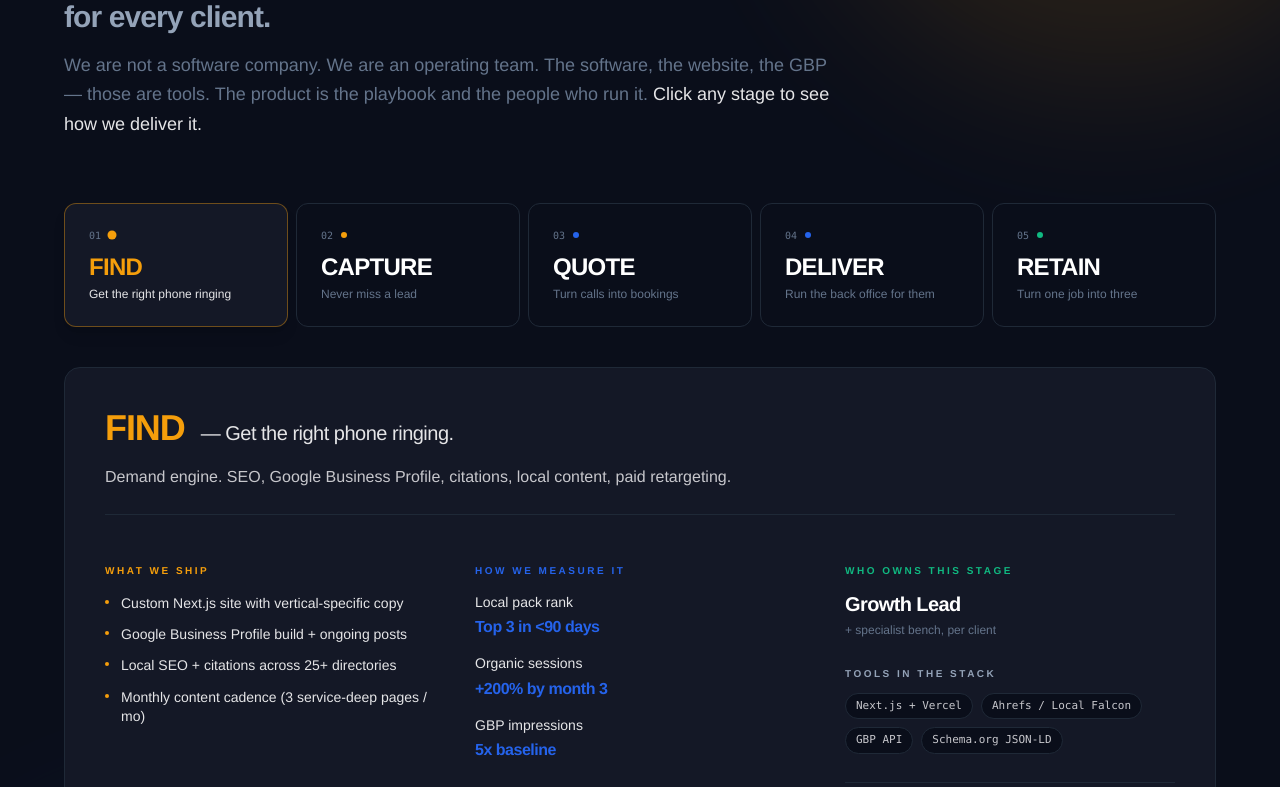
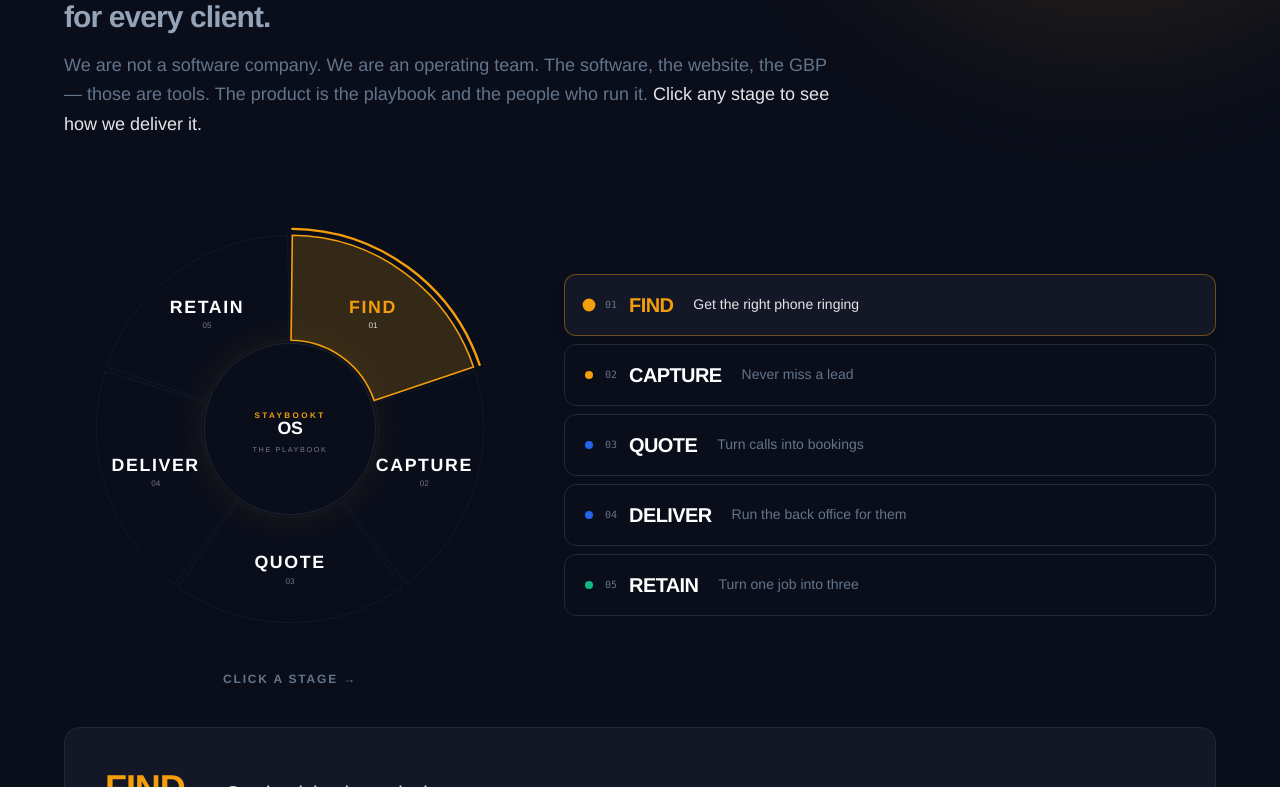
Before and after one commit to staybookt/staybookt-investor, a Next.js app: page / in a window 1280 px wide. Shown: the part 3213-4000 px from the top of the page. Built offline with nearby package versions, Linux system fonts and the light colour scheme.

Commit message:
Add files via upload

```diff
--- a/components/OperatingSystem.tsx
+++ b/components/OperatingSystem.tsx
@@ -133,6 +133,257 @@ const STAGES: Stage[] = [
   },
 ];
 
+
+/* === The interactive flywheel — circular SVG nav =========== */
+function Flywheel({
+  stages,
+  activeId,
+  onSelect,
+}: {
+  stages: Stage[];
+  activeId: string;
+  onSelect: (id: string) => void;
+}) {
+  // Geometry
+  const size = 560; // viewBox size
+  const cx = size / 2;
+  const cy = size / 2;
+  const rInner = 110; // inner hub radius
+  const rOuter = 240; // outer ring radius
+  const gap = 0.012; // gap between segments in radians
+
+  const segAngle = (Math.PI * 2) / stages.length;
+
+  // Build SVG path for a donut segment
+  const segmentPath = (startAngle: number, endAngle: number) => {
+    const s = startAngle + gap;
+    const e = endAngle - gap;
+    const x1 = cx + rOuter * Math.cos(s);
+    const y1 = cy + rOuter * Math.sin(s);
+    const x2 = cx + rOuter * Math.cos(e);
+    const y2 = cy + rOuter * Math.sin(e);
+    const x3 = cx + rInner * Math.cos(e);
+    const y3 = cy + rInner * Math.sin(e);
+    const x4 = cx + rInner * Math.cos(s);
+    const y4 = cy + rInner * Math.sin(s);
+    const largeArc = e - s > Math.PI ? 1 : 0;
+    return `M ${x1} ${y1} A ${rOuter} ${rOuter} 0 ${largeArc} 1 ${x2} ${y2} L ${x3} ${y3} A ${rInner} ${rInner} 0 ${largeArc} 0 ${x4} ${y4} Z`;
+  };
+
+  // Label position (mid-radius)
+  const labelPos = (i: number) => {
+    const midAngle = -Math.PI / 2 + segAngle * i + segAngle / 2;
+    const rMid = (rInner + rOuter) / 2;
+    return {
+      x: cx + rMid * Math.cos(midAngle),
+      y: cy + rMid * Math.sin(midAngle),
+      angle: midAngle,
+    };
+  };
+
+  return (
+    <div className="grid lg:grid-cols-12 gap-8 lg:gap-12 items-center mb-10">
+      {/* Wheel — left 5 cols */}
+      <div className="lg:col-span-5">
+        <div className="relative w-full max-w-[480px] mx-auto">
+          {/* Slow rotating decorative ring (purely cosmetic) */}
+          <motion.div
+            className="absolute inset-0 pointer-events-none"
+            animate={{ rotate: 360 }}
+            transition={{ duration: 90, repeat: Infinity, ease: 'linear' }}
+            style={{ originX: '50%', originY: '50%' }}
+          >
+            <svg viewBox={`0 0 ${size} ${size}`} className="w-full h-full">
+              <circle
+                cx={cx}
+                cy={cy}
+                r={rOuter + 14}
+                fill="none"
+                stroke="var(--divider)"
+                strokeWidth="1"
+                strokeDasharray="2 8"
+                opacity="0.5"
+              />
+            </svg>
+          </motion.div>
+
+          {/* Static interactive wheel */}
+          <svg viewBox={`0 0 ${size} ${size}`} className="w-full h-full relative">
+            {/* Outer rotation arrow hint */}
+            <defs>
+              <radialGradient id="hubGlow" cx="50%" cy="50%" r="50%">
+                <stop offset="0%" stopColor="rgba(245, 158, 11, 0.15)" />
+                <stop offset="100%" stopColor="rgba(245, 158, 11, 0)" />
+              </radialGradient>
+            </defs>
+
+            {/* Hub glow */}
+            <circle cx={cx} cy={cy} r={rInner + 30} fill="url(#hubGlow)" />
+
+            {/* Segments */}
+            {stages.map((s, i) => {
+              const startAngle = -Math.PI / 2 + segAngle * i;
+              const endAngle = -Math.PI / 2 + segAngle * (i + 1);
+              const isActive = s.id === activeId;
+              return (
+                <g key={s.id}>
+                  <motion.path
+                    d={segmentPath(startAngle, endAngle)}
+                    fill={isActive ? s.color : 'rgba(255,255,255,0.04)'}
+                    stroke={isActive ? s.color : 'var(--divider)'}
+                    strokeWidth={isActive ? 2 : 1}
+                    style={{ cursor: 'pointer' }}
+                    onClick={() => onSelect(s.id)}
+                    initial={false}
+                    animate={{
+                      fillOpacity: isActive ? 0.18 : 0.04,
+                      strokeOpacity: isActive ? 1 : 0.5,
+                    }}
+                    whileHover={{ fillOpacity: 0.12 }}
+                    transition={{ duration: 0.25 }}
+                  />
+                  {/* Label */}
+                  {(() => {
+                    const lp = labelPos(i);
+                    return (
+                      <g
+                        style={{ cursor: 'pointer', pointerEvents: 'none' }}
+                        transform={`translate(${lp.x}, ${lp.y})`}
+                      >
+                        <text
+                          textAnchor="middle"
+                          dominantBaseline="middle"
+                          dy="-8"
+                          fill={isActive ? s.color : 'white'}
+                          fontFamily="'Helvetica Neue', Helvetica, Arial, sans-serif"
+                          fontWeight="700"
+                          fontSize="22"
+                          letterSpacing="2"
+                        >
+                          {s.name}
+                        </text>
+                        <text
+                          textAnchor="middle"
+                          dominantBaseline="middle"
+                          dy="14"
+                          fill={isActive ? 'rgba(255,255,255,0.85)' : 'rgba(199,199,204,0.55)'}
+                          fontFamily="'Helvetica Neue', Helvetica, Arial, sans-serif"
+                          fontWeight="500"
+                          fontSize="10"
+                        >
+                          {`0${i + 1}`}
+                        </text>
+                      </g>
+                    );
+                  })()}
+                </g>
+              );
+            })}
+
+            {/* Center hub */}
+            <circle cx={cx} cy={cy} r={rInner - 4} fill="#0A0E1A" stroke="var(--divider)" strokeWidth="1" />
+            <text
+              x={cx}
+              y={cy - 14}
+              textAnchor="middle"
+              fill="rgba(245, 158, 11, 1)"
+              fontFamily="'Helvetica Neue', Helvetica, Arial, sans-serif"
+              fontSize="10"
+              fontWeight="700"
+              letterSpacing="3"
+            >
+              STAYBOOKT
+            </text>
+            <text
+              x={cx}
+              y={cy + 6}
+              textAnchor="middle"
+              fill="white"
+              fontFamily="'Helvetica Neue', Helvetica, Arial, sans-serif"
+              fontSize="22"
+              fontWeight="700"
+              letterSpacing="-0.5"
+            >
+              OS
+            </text>
+            <text
+              x={cx}
+              y={cy + 28}
+              textAnchor="middle"
+              fill="rgba(199,199,204,0.6)"
+              fontFamily="'Helvetica Neue', Helvetica, Arial, sans-serif"
+              fontSize="9"
+              letterSpacing="2"
+            >
+              THE PLAYBOOK
+            </text>
+
+            {/* Active stage indicator arc */}
+            {(() => {
+              const idx = stages.findIndex((s) => s.id === activeId);
+              const startA = -Math.PI / 2 + segAngle * idx + gap;
+              const endA = -Math.PI / 2 + segAngle * (idx + 1) - gap;
+              const rTick = rOuter + 8;
+              const x1 = cx + rTick * Math.cos(startA);
+              const y1 = cy + rTick * Math.sin(startA);
+              const x2 = cx + rTick * Math.cos(endA);
+              const y2 = cy + rTick * Math.sin(endA);
+              return (
+                <path
+                  d={`M ${x1} ${y1} A ${rTick} ${rTick} 0 0 1 ${x2} ${y2}`}
+                  stroke={stages[idx].color}
+                  strokeWidth="3"
+                  strokeLinecap="round"
+                  fill="none"
+                />
+              );
+            })()}
+          </svg>
+        </div>
+        <p className="text-center text-mute text-xs mt-4 tracking-[0.15em] uppercase font-semibold">
+          Click a stage →
+        </p>
+      </div>
+
+      {/* Stage stub buttons — right 7 cols, for keyboard / mobile */}
+      <div className="lg:col-span-7">
+        <div className="grid grid-cols-1 sm:grid-cols-5 lg:grid-cols-1 gap-2">
+          {stages.map((s, i) => {
+            const isActive = s.id === activeId;
+            return (
+              <button
+                key={s.id}
+                onClick={() => onSelect(s.id)}
+                className={`relative text-left px-4 sm:px-5 py-3 sm:py-4 rounded-xl border transition-all ${
+                  isActive ? 'bg-ink-soft border-elec/40 shadow-lg' : 'bg-ink border-divider hover:border-divider/80 hover:bg-ink-soft/50'
+                }`}
+                aria-pressed={isActive}
+              >
+                <div className="flex items-center gap-3">
+                  <span
+                    className="w-2 h-2 rounded-full shrink-0 transition-transform"
+                    style={{ background: s.color, transform: isActive ? 'scale(1.6)' : 'scale(1)' }}
+                  />
+                  <span className="font-mono text-[10px] text-mute">0{i + 1}</span>
+                  <span
+                    className="font-display text-base sm:text-xl tracking-[0.05em] font-bold"
+                    style={{ color: isActive ? s.color : 'white' }}
+                  >
+                    {s.name}
+                  </span>
+                  <span className={`text-[11px] sm:text-sm leading-tight ml-2 ${isActive ? 'text-platinum' : 'text-mute'}`}>
+                    {s.short}
+                  </span>
+                </div>
+              </button>
+            );
+          })}
+        </div>
+      </div>
+    </div>
+  );
+}
+
 export function StayBooktOS() {
   const [activeId, setActiveId] = useState<string>('find');
   const active = STAGES.find((s) => s.id === activeId)!;
@@ -158,40 +409,9 @@ export function StayBooktOS() {
           </p>
         </Reveal>
 
-        {/* Stage tabs */}
+        {/* The flywheel — interactive circular nav */}
         <Reveal delay={0.2}>
-          <div className="grid grid-cols-5 gap-2 mb-10">
-            {STAGES.map((s, i) => {
-              const isActive = s.id === activeId;
-              return (
-                <button
-                  key={s.id}
-                  onClick={() => setActiveId(s.id)}
-                  className={`relative text-left p-4 sm:p-6 rounded-xl border transition-all ${
-                    isActive ? 'bg-ink-soft border-elec/40 shadow-lg' : 'bg-ink border-divider hover:border-divider/80 hover:bg-ink-soft/50'
-                  }`}
-                  aria-pressed={isActive}
-                >
-                  <div className="flex items-center gap-2 mb-2">
-                    <span className="font-mono text-[10px] text-mute">0{i + 1}</span>
-                    <span
-                      className={`w-1.5 h-1.5 rounded-full transition-all ${isActive ? 'scale-150' : ''}`}
-                      style={{ background: s.color }}
-                    />
-                  </div>
-                  <p
-                    className="font-display text-base sm:text-2xl tracking-[0.05em] font-bold mb-1"
-                    style={{ color: isActive ? s.color : 'white' }}
-                  >
-                    {s.name}
-                  </p>
-                  <p className={`text-[11px] sm:text-xs leading-tight ${isActive ? 'text-platinum' : 'text-mute'}`}>
-                    {s.short}
-                  </p>
-                </button>
-              );
-            })}
-          </div>
+          <Flywheel stages={STAGES} activeId={activeId} onSelect={setActiveId} />
         </Reveal>
 
         {/* Detail panel */}
```
